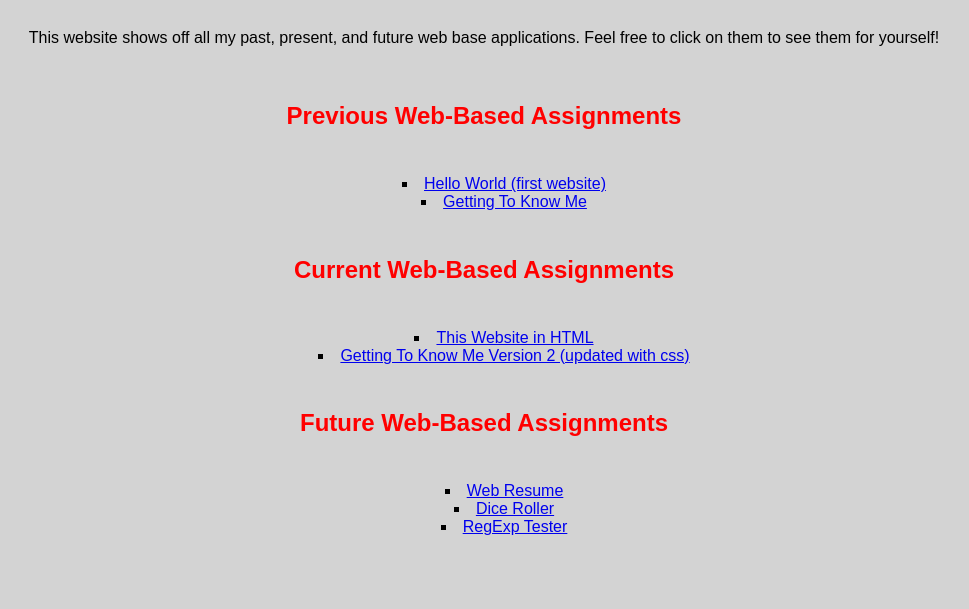
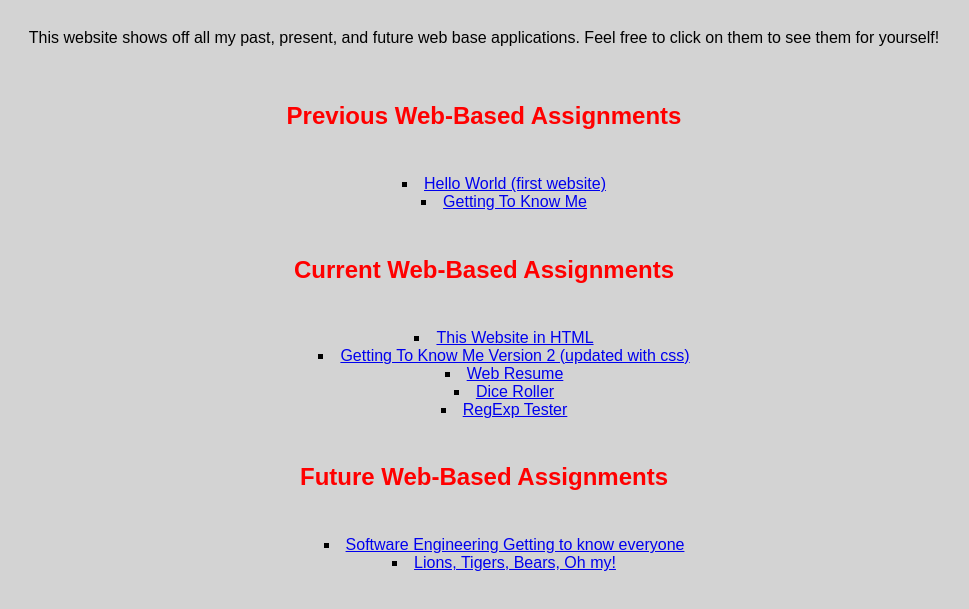
Before and after one commit to MattEspinos/assignment-portfolio-nodejs, a website: page client/index.html in a window 1280 px wide. Shown: the part 141-750 px from the top of the page, without its empty margins (156-1125 px from the left). Drawn offline with Linux system fonts and the light colour scheme.

Commit message:
Updated to Sprint 3 Assignments

```diff
--- a/client/index.html
+++ b/client/index.html
@@ -33,14 +33,15 @@
         <ul class="square-list">
             <li><a href="index.html">This Website in HTML</a> </li>
             <li><a href="getting-to-know-me-version-2.html">Getting To Know Me Version 2 (updated with css)</a> </li>
+            <li><a href="https://victorious-sand-0f494e510.1.azurestaticapps.net/">Web Resume</a> </li>
+            <li><a href="https://blue-ocean-0f31a2010.1.azurestaticapps.net">Dice Roller</a> </li>
+            <li><a href="regexp.html">RegExp Tester</a> </li>
             </ul>
 
         <h2>Future Web-Based Assignments</h2>
         <ul class="square-list">
-            <li><a href="https://victorious-sand-0f494e510.1.azurestaticapps.net/">Web Resume</a> </li>
-            <li><a href="https://blue-ocean-0f31a2010.1.azurestaticapps.net">Dice Roller</a> </li>
-            <li><a href="regexp.html">RegExp Tester</a> </li>
-
+            <li><a href="https://titanicswimteam.azurewebsites.net/">Software Engineering Getting to know everyone</a></li>
+            <li><a href="https://node-js-lions-tigers-bears-oh-my-me.azurewebsites.net">Lions, Tigers, Bears, Oh my!</a></li>
             </ul>
 
     </body>
```
